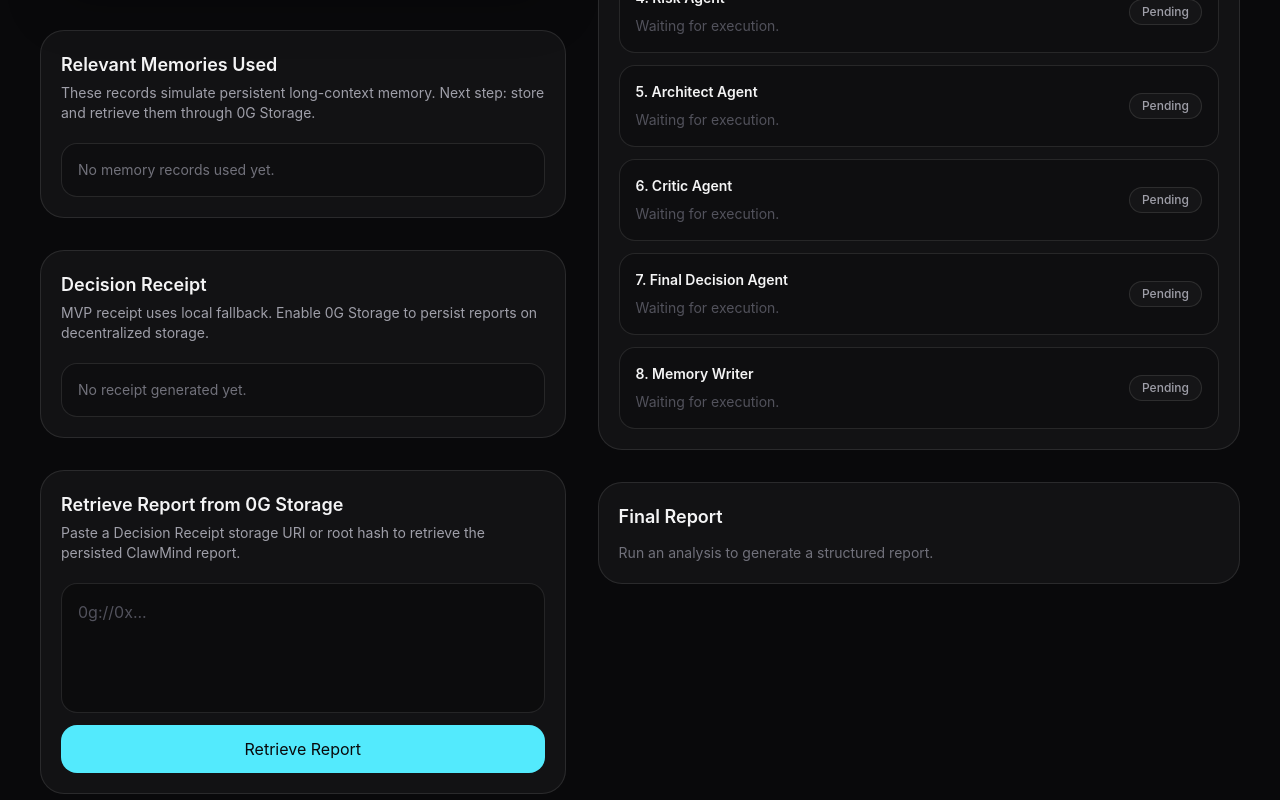
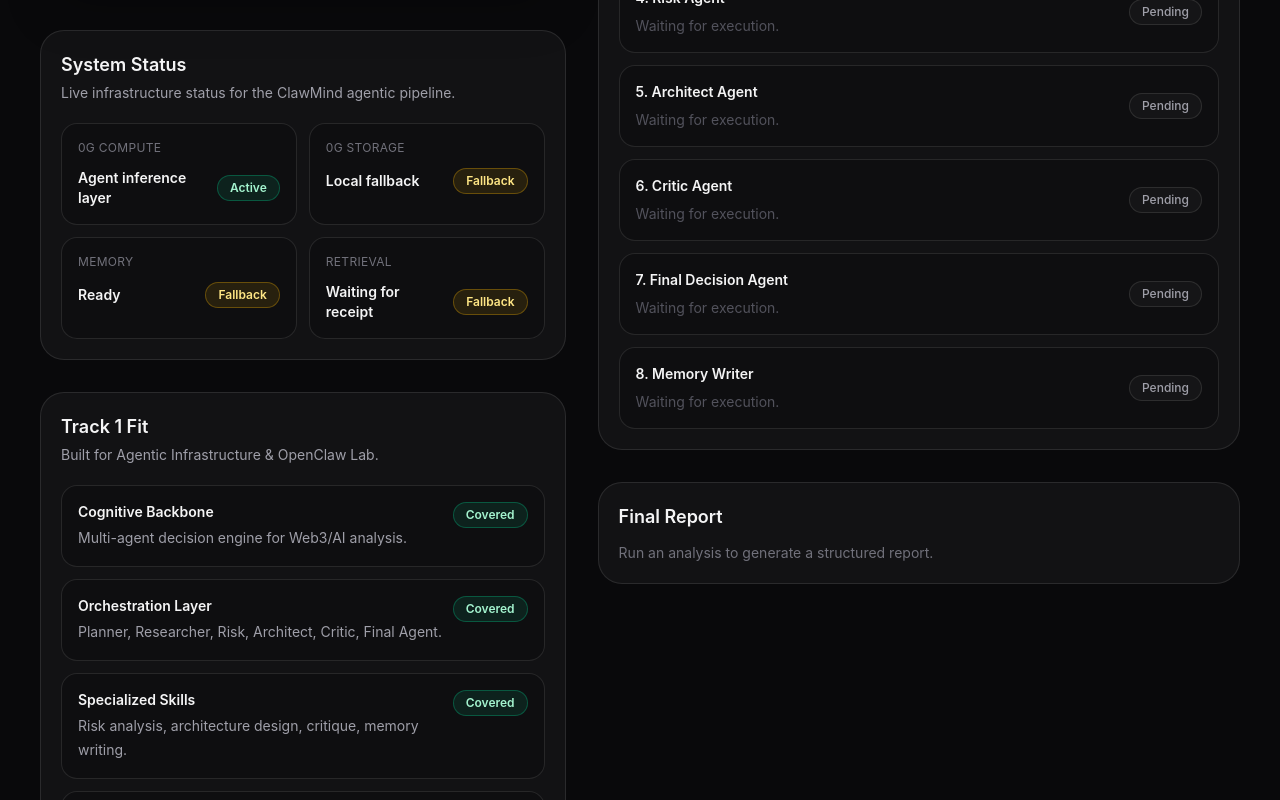
Before and after one commit to ILYUTKICK/clawmind, a Next.js app: page / in a window 1280 px wide. Shown: the part 680-1480 px from the top of the page. Built offline with nearby package versions, Linux system fonts and the light colour scheme.

Commit message:
Add demo polish and track fit panel

```diff
--- a/app/page.tsx
+++ b/app/page.tsx
@@ -7,6 +7,8 @@
 import { ReportView } from "@/components/ReportView";
 import { StorageReceipt } from "@/components/StorageReceipt";
 import { RetrievedReportPanel } from "@/components/RetrievedReportPanel";
+import { SystemStatus } from "@/components/SystemStatus";
+import { TrackFitPanel } from "@/components/TrackFitPanel";
 import { AnalysisResult } from "@/lib/types";
 
 export default function HomePage() {
@@ -46,6 +48,10 @@
       setIsLoading(false);
     }
   }
+  const hasPersistentMemories =
+    analysis?.relevantMemories.some((memory) =>
+      memory.id.startsWith("mem_generated_")
+    ) || false;
 
   return (
     <main className="min-h-screen bg-zinc-950 text-zinc-100">
@@ -92,6 +98,11 @@
               </div>
             ) : null}
 
+            <SystemStatus
+              receipt={analysis?.receipt}
+              hasPersistentMemories={hasPersistentMemories}
+            />
+            <TrackFitPanel />
             <MemoryPanel memories={analysis?.relevantMemories || []} />
             <StorageReceipt receipt={analysis?.receipt} />
             <RetrievedReportPanel defaultStorageUri={analysis?.receipt.storageUri} />
--- /dev/null
+++ b/components/SystemStatus.tsx
@@ -0,0 +1,84 @@
+import { StorageReceipt } from "@/lib/types";
+
+type SystemStatusProps = {
+  receipt?: StorageReceipt;
+  hasPersistentMemories: boolean;
+};
+
+type StatusItem = {
+  label: string;
+  value: string;
+  active: boolean;
+};
+
+function StatusBadge({ item }: { item: StatusItem }) {
+  return (
+    <div className="rounded-2xl border border-white/10 bg-black/20 p-4">
+      <p className="text-xs uppercase tracking-wide text-zinc-500">
+        {item.label}
+      </p>
+
+      <div className="mt-3 flex items-center justify-between gap-3">
+        <p className="text-sm font-semibold text-zinc-100">{item.value}</p>
+
+        <span
+          className={`rounded-full border px-3 py-1 text-xs font-semibold ${
+            item.active
+              ? "border-emerald-400/30 bg-emerald-400/10 text-emerald-200"
+              : "border-amber-400/30 bg-amber-400/10 text-amber-200"
+          }`}
+        >
+          {item.active ? "Active" : "Fallback"}
+        </span>
+      </div>
+    </div>
+  );
+}
+
+export function SystemStatus({
+  receipt,
+  hasPersistentMemories,
+}: SystemStatusProps) {
+  const storageIsActive = receipt?.provider === "0G_STORAGE";
+  const retrievalIsEnabled = Boolean(receipt?.storageUri?.startsWith("0g://"));
+
+  const items: StatusItem[] = [
+    {
+      label: "0G Compute",
+      value: "Agent inference layer",
+      active: true,
+    },
+    {
+      label: "0G Storage",
+      value: storageIsActive ? "Report persistence" : "Local fallback",
+      active: storageIsActive,
+    },
+    {
+      label: "Memory",
+      value: hasPersistentMemories ? "Persistent context" : "Ready",
+      active: hasPersistentMemories,
+    },
+    {
+      label: "Retrieval",
+      value: retrievalIsEnabled ? "Root hash retrieval" : "Waiting for receipt",
+      active: retrievalIsEnabled,
+    },
+  ];
+
+  return (
+    <section className="rounded-3xl border border-white/10 bg-white/[0.04] p-5">
+      <div className="mb-5">
+        <h2 className="text-lg font-semibold text-zinc-100">System Status</h2>
+        <p className="mt-1 text-sm text-zinc-400">
+          Live infrastructure status for the ClawMind agentic pipeline.
+        </p>
+      </div>
+
+      <div className="grid gap-3 sm:grid-cols-2">
+        {items.map((item) => (
+          <StatusBadge key={item.label} item={item} />
+        ))}
+      </div>
+    </section>
+  );
+}
--- /dev/null
+++ b/components/TrackFitPanel.tsx
@@ -0,0 +1,70 @@
+type TrackFitItem = {
+  title: string;
+  description: string;
+};
+
+const trackFitItems: TrackFitItem[] = [
+  {
+    title: "Cognitive Backbone",
+    description: "Multi-agent decision engine for Web3/AI analysis.",
+  },
+  {
+    title: "Orchestration Layer",
+    description: "Planner, Researcher, Risk, Architect, Critic, Final Agent.",
+  },
+  {
+    title: "Specialized Skills",
+    description: "Risk analysis, architecture design, critique, memory writing.",
+  },
+  {
+    title: "0G Compute",
+    description: "Shared inference abstraction for agent calls.",
+  },
+  {
+    title: "0G Storage",
+    description: "Persistent report upload with root hash receipt.",
+  },
+  {
+    title: "Long-context Memory",
+    description: "Generated memories are reused in future analysis runs.",
+  },
+];
+
+export function TrackFitPanel() {
+  return (
+    <section className="rounded-3xl border border-white/10 bg-white/[0.04] p-5">
+      <div className="mb-5">
+        <h2 className="text-lg font-semibold text-zinc-100">
+          Track 1 Fit
+        </h2>
+        <p className="mt-1 text-sm text-zinc-400">
+          Built for Agentic Infrastructure & OpenClaw Lab.
+        </p>
+      </div>
+
+      <div className="grid gap-3">
+        {trackFitItems.map((item) => (
+          <div
+            key={item.title}
+            className="rounded-2xl border border-white/10 bg-black/20 p-4"
+          >
+            <div className="flex flex-col gap-2 sm:flex-row sm:items-start sm:justify-between">
+              <div>
+                <p className="text-sm font-semibold text-zinc-100">
+                  {item.title}
+                </p>
+                <p className="mt-1 text-sm leading-6 text-zinc-400">
+                  {item.description}
+                </p>
+              </div>
+
+              <span className="w-fit rounded-full border border-emerald-400/30 bg-emerald-400/10 px-3 py-1 text-xs font-semibold text-emerald-200">
+                Covered
+              </span>
+            </div>
+          </div>
+        ))}
+      </div>
+    </section>
+  );
+}
```
